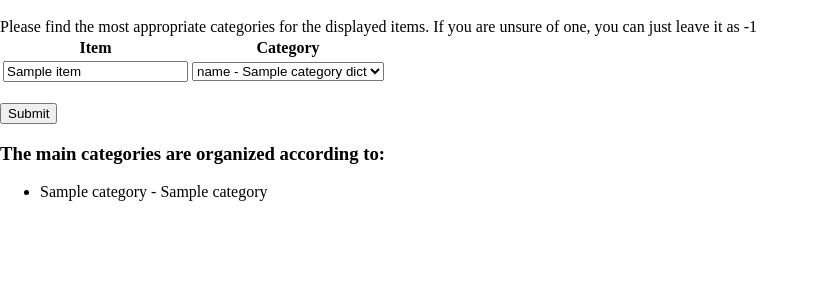
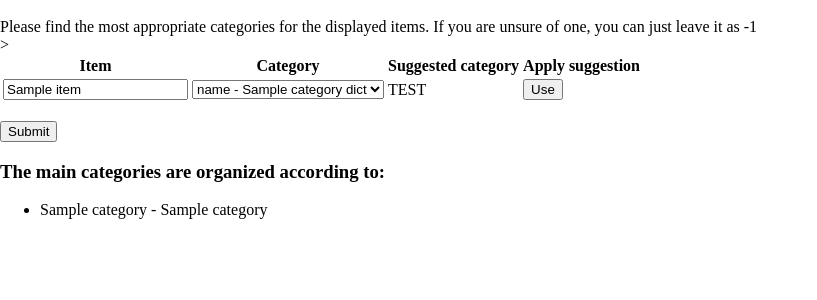
Before and after one commit to mikkelos/expense-analyzer, a Flask app: template templates/missing_categories.html in a window 1280 px wide. Shown: the part 50-350 px from the top of the page, without its empty margins (0-817 px from the left). Run offline with Flask 3, Linux system fonts and the light colour scheme; the template is opened without the code that fills it: most values are stand-ins (such as "Sample title", 1, 10 or a date in 2020); some libraries are stand-ins or nearby versions.

Commit message:
Start suggestion capabilities

```diff
--- a/templates/missing_categories.html
+++ b/templates/missing_categories.html
@@ -23,30 +23,22 @@ just leave it as -1
         <th> Item </th>
         {# <th> Main category </th> #}
         <th> Category </th>
+        <th> Suggested category </th>
+        <th> Apply suggestion </th>>
       </tr>
 
       {% for item in item_list %}
       <tr>
-        <td> <input type="text" name='item{{loop.index}}' value='{{item}}'</td>
+        <td> <input type="text" name='item{{loop.index}}' value='{{item}}' readonly></td>
         <!-- <td> <input type="text" name="item1"> </td> -->
-        {# COMMENT
-        <td>
-          <select name="mainCategory{{loop.index}}">
-            {% for category in category_dict.keys()%}
-            <option type="number" value={{category}}>{{category}} - {{category_dict[category]}}</option>
-            {% endfor %}
-          </select>
-        </td>
-        #}
-
         <td>
           <select name="category{{loop.index}}">
             {% for category in category_dict.keys()%}
             <option type="number" value={{category}}>{{category}} - {{category_dict[category]}}</option>
             {% endfor %}
           </select></td>
-        <td> </td>
-        <td> </td>
+        <td> TEST </td>
+        <td> <button> Use </button></td>
       </tr>
       {% endfor %}
     </table>
```
